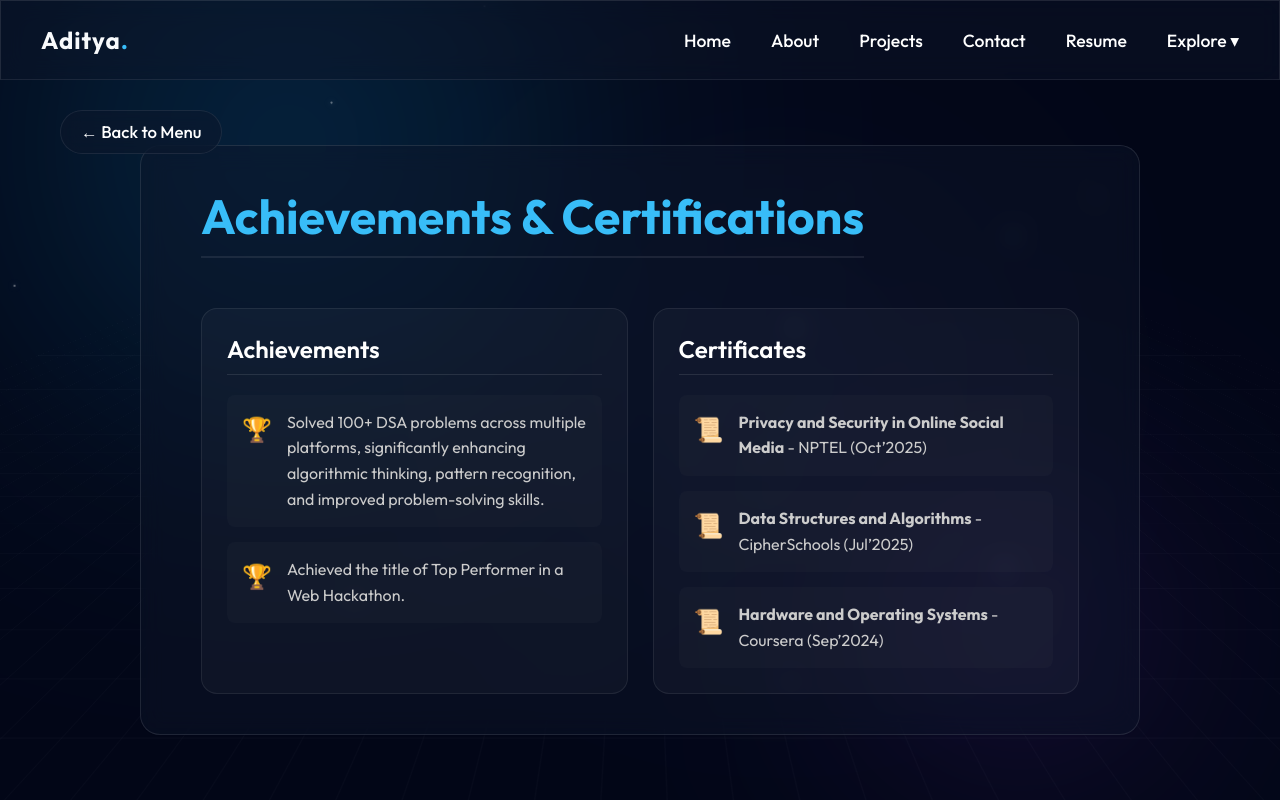
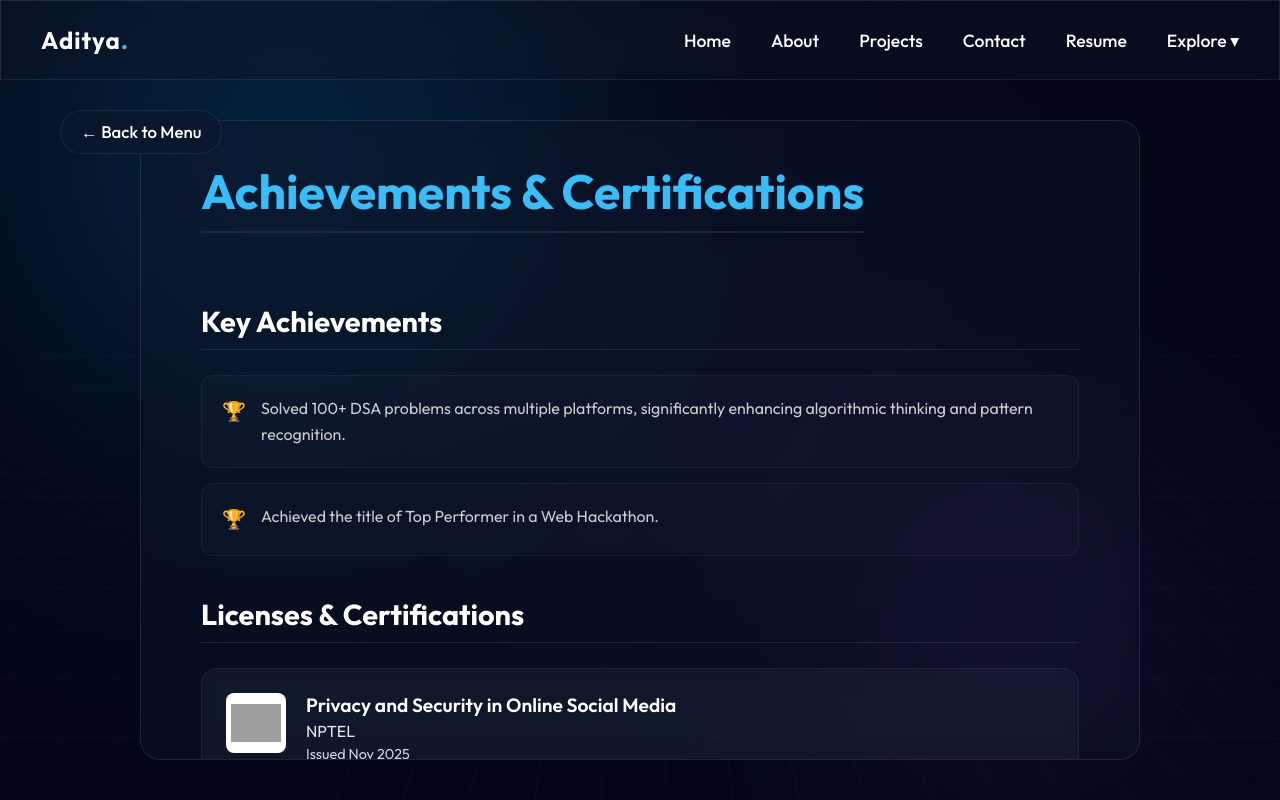
Before and after one commit to Aditya51002/Portfolio, a React app: page /achievements in a window 1280 px wide. Built offline with nearby package versions, Linux system fonts and the light colour scheme; grey boxes are pictures that could not be loaded; the HTML template or start-up script is replaced by a standard one.

Commit message:
Update Achievements page and AnimatedBackground component

```diff
--- a/src/components/AnimatedBackground.jsx
+++ b/src/components/AnimatedBackground.jsx
@@ -48,17 +48,6 @@ const AnimatedBackground = () => {
       {/* Cyber Grid Lines */}
       <div className="cyber-grid" />
 
-      {/* Subtle shooting stars / particles */}
-      <div className="particles-container">
-        {[...Array(15)].map((_, i) => (
-          <div key={i} className="particle" style={{
-            left: `${Math.random() * 100}%`,
-            top: `${Math.random() * 100}%`,
-            animationDelay: `${Math.random() * 5}s`,
-            animationDuration: `${3 + Math.random() * 5}s`
-          }}></div>
-        ))}
-      </div>
 
       <style>{`
         .animated-background {
@@ -128,31 +117,6 @@ const AnimatedBackground = () => {
           100% { transform: perspective(500px) rotateX(60deg) translateY(50px) translateZ(-200px); }
         }
 
-        /* Floating Particles */
-        .particles-container {
-          position: absolute;
-          top: 0;
-          left: 0;
-          width: 100%;
-          height: 100%;
-        }
-
-        .particle {
-          position: absolute;
-          width: 3px;
-          height: 3px;
-          background: #fff;
-          border-radius: 50%;
-          box-shadow: 0 0 10px #fff, 0 0 20px var(--accent);
-          opacity: 0;
-          animation: floatParticle 4s ease-in-out infinite;
-        }
-
-        @keyframes floatParticle {
-          0% { transform: translateY(0) scale(0); opacity: 0; }
-          50% { transform: translateY(-50px) scale(1.5); opacity: 0.8; }
-          100% { transform: translateY(-100px) scale(0); opacity: 0; }
-        }
       `}</style>
     </div>
   );
--- a/src/pages/Achievements.jsx
+++ b/src/pages/Achievements.jsx
@@ -1,101 +1,270 @@
+import React from 'react';
+import { motion } from 'framer-motion';
+
 const Achievements = () => {
+  const certifications = [
+    {
+      title: "Privacy and Security in Online Social Media",
+      issuer: "NPTEL",
+      issued: "Nov 2025",
+      logo: "https://encrypted-tbn0.gstatic.com/images?q=tbn:ANd9GcTVtVfByN7kOqYqP3Z6Lh6s5M7o4_8M9_O3-A&s", // Reliable NPTEL logo
+      link: "#"
+    },
+    {
+      title: "Java Data Structures and Algorithms with Java",
+      issuer: "CipherSchools",
+      issued: "Jun 2025",
+      logo: "https://www.cipherschools.com/static/media/Cipherschools_icon@2x.3b979313.png", // Corrected CipherSchools logo
+      link: "#"
+    },
+    {
+      title: "Java programming",
+      issuer: "HackerRank",
+      issued: "Jun 2024",
+      logo: "https://upload.wikimedia.org/wikipedia/commons/4/40/HackerRank_Icon-1000px.png",
+      link: "#"
+    },
+    {
+      title: "Programming in C# Certification",
+      issuer: "Lovely Professional University (LPU)",
+      issued: "Apr 2024",
+      credentialId: "33aO4dP70Q80n8co6",
+      logo: "https://upload.wikimedia.org/wikipedia/en/thumb/3/3a/Lovely_Professional_University_logo.png/220px-Lovely_Professional_University_logo.png",
+      link: "#"
+    },
+    {
+      title: "Learn to Code in Python 3: Programming beginner to advanced",
+      issuer: "Udemy",
+      issued: "Feb 2024",
+      logo: "https://www.vectorlogo.zone/logos/udemy/udemy-icon.svg",
+      link: "#"
+    },
+    {
+      title: "DBMS",
+      issuer: "Udemy",
+      issued: "Feb 2024",
+      logo: "https://www.vectorlogo.zone/logos/udemy/udemy-icon.svg",
+      link: "#"
+    },
+    {
+      title: "Mastering C++ Language",
+      issuer: "Udemy",
+      issued: "Jun 2024",
+      logo: "https://www.vectorlogo.zone/logos/udemy/udemy-icon.svg",
+      link: "#"
+    },
+    {
+      title: "Adobe Premiere Pro Masterclass for Video Editing",
+      issuer: "Udemy",
+      issued: "Jun 2024",
+      logo: "https://www.vectorlogo.zone/logos/udemy/udemy-icon.svg",
+      link: "#"
+    },
+    {
+      title: "Responsive Web Design",
+      issuer: "freeCodeCamp",
+      issued: "Sep 2023",
+      logo: "https://cdn.freecodecamp.org/platform/universal/fcc_primary.svg",
+      link: "#"
+    }
+  ];
+
+  const containerVariants = {
+    hidden: { opacity: 0 },
+    show: {
+      opacity: 1,
+      transition: { staggerChildren: 0.1 }
+    }
+  };
+
+  const itemVariants = {
+    hidden: { opacity: 0, y: 20 },
+    show: { opacity: 1, y: 0 }
+  };
+
   return (
     <div className="page-container glass">
-      <h2 className="page-title">Achievements & Certifications</h2>
-      <div className="achievements-grid">
-        <div className="achievement-card">
-          <div className="card-header">
-            <h3>Achievements</h3>
-          </div>
-          <ul className="icon-list">
-            <li>
-              <span className="icon">🏆</span>
-              Solved 100+ DSA problems across multiple platforms, significantly enhancing algorithmic thinking, pattern recognition, and improved problem-solving skills.
-            </li>
-            <li>
-              <span className="icon">🏆</span>
-              Achieved the title of Top Performer in a Web Hackathon.
-            </li>
-          </ul>
-        </div>
+      <motion.h2
+        initial={{ opacity: 0, x: -20 }}
+        animate={{ opacity: 1, x: 0 }}
+        className="page-title"
+      >
+        Achievements & Certifications
+      </motion.h2>
 
-        <div className="achievement-card">
-          <div className="card-header">
-            <h3>Certificates</h3>
-          </div>
-          <ul className="icon-list">
-            <li>
-              <span className="icon">📜</span>
-              <span><strong>Privacy and Security in Online Social Media</strong> - NPTEL (Oct’2025)</span>
-            </li>
-            <li>
-              <span className="icon">📜</span>
-              <span><strong>Data Structures and Algorithms</strong> - CipherSchools (Jul’2025)</span>
-            </li>
-            <li>
-              <span className="icon">📜</span>
-              <span><strong>Hardware and Operating Systems</strong> - Coursera (Sep’2024)</span>
-            </li>
-          </ul>
+      <div className="achievements-section">
+        <h3 className="section-header">Key Achievements</h3>
+        <div className="achievements-list">
+          <motion.div initial={{ opacity: 0, y: 10 }} animate={{ opacity: 1, y: 0 }} className="achievement-item">
+            <span className="bullet">🏆</span>
+            <p>Solved 100+ DSA problems across multiple platforms, significantly enhancing algorithmic thinking and pattern recognition.</p>
+          </motion.div>
+          <motion.div initial={{ opacity: 0, y: 10 }} animate={{ opacity: 1, y: 0, transition: { delay: 0.1 } }} className="achievement-item">
+             <span className="bullet">🏆</span>
+             <p>Achieved the title of Top Performer in a Web Hackathon.</p>
+          </motion.div>
         </div>
       </div>
+
+      <div className="certifications-section">
+        <h3 className="section-header">Licenses & Certifications</h3>
+        <motion.div
+          className="certifications-grid"
+          variants={containerVariants}
+          initial="hidden"
+          whileInView="show"
+          viewport={{ once: true }}
+        >
+          {certifications.map((cert, index) => (
+            <motion.div key={index} variants={itemVariants} className="cert-card glass">
+              <div className="cert-logo-container">
+                <img src={cert.logo} alt={cert.issuer} className="cert-logo" />
+              </div>
+              <div className="cert-info">
+                <h4 className="cert-title">{cert.title}</h4>
+                <p className="cert-issuer">{cert.issuer}</p>
+                <p className="cert-issued">Issued {cert.issued}</p>
+                {cert.credentialId && <p className="cert-id">Credential ID {cert.credentialId}</p>}
+                <a href={cert.link} target="_blank" rel="noopener noreferrer" className="show-credential-btn">
+                   Show credential <span className="arrow-icon">↗</span>
+                </a>
+              </div>
+            </motion.div>
+          ))}
+        </motion.div>
+      </div>
       <style>{`
-        .achievements-grid {
-          display: grid;
-          grid-template-columns: repeat(auto-fit, minmax(320px, 1fr));
-          gap: 25px;
-          margin-top: 20px;
+        .achievements-section, .certifications-section {
+          margin-top: 40px;
           width: 100%;
         }
-        .achievement-card {
-          background: rgba(255, 255, 255, 0.03);
-          border: 1px solid var(--border-color);
-          border-radius: 16px;
-          padding: 25px;
-          transition: all 0.3s ease;
-          display: flex;
-          flex-direction: column;
+
+        .section-header {
+          font-size: 1.8rem;
+          color: #fff;
+          margin-bottom: 25px;
+          border-bottom: 1px solid rgba(255,255,255,0.1);
+          padding-bottom: 10px;
         }
-        .achievement-card:hover {
-          transform: translateY(-5px);
-          border-color: var(--accent-light);
-          box-shadow: 0 10px 30px rgba(0,0,0, 0.3);
-          background: rgba(255, 255, 255, 0.05);
-        }
-        .card-header {
-          margin-bottom: 20px;
-          padding-bottom: 10px;
-          border-bottom: 1px solid rgba(255,255,255,0.1);
-        }
-        .card-header h3 {
-          font-size: 1.5rem;
-          color: #fff;
-          font-weight: 600;
-        }
-        .icon-list {
-          list-style-type: none;
-          padding: 0;
+
+        .achievements-list {
           display: flex;
           flex-direction: column;
           gap: 15px;
         }
-        .icon-list li {
+
+        .achievement-item {
           display: flex;
-          align-items: flex-start;
           gap: 15px;
-          color: #cccccc;
+          padding: 20px;
+          background: rgba(255, 255, 255, 0.02);
+          border: 1px solid rgba(255, 255, 255, 0.05);
+          border-radius: 12px;
+          color: #ccc;
           line-height: 1.6;
-          background: rgba(255, 255, 255, 0.02);
-          padding: 15px;
+        }
+
+        .bullet { font-size: 1.2rem; }
+
+        .certifications-grid {
+          display: grid;
+          grid-template-columns: 1fr;
+          gap: 20px;
+        }
+
+        .cert-card {
+          display: flex;
+          gap: 20px;
+          padding: 24px;
+          border-radius: 16px;
+          background: rgba(255, 255, 255, 0.03);
+          border: 1px solid rgba(255, 255, 255, 0.05);
+          transition: all 0.3s ease;
+          position: relative;
+        }
+
+        .cert-card:hover {
+          background: rgba(255, 255, 255, 0.05);
+          border-color: var(--accent-light);
+          transform: translateX(10px);
+        }
+
+        .cert-logo-container {
+          width: 60px;
+          height: 60px;
+          flex-shrink: 0;
+          background: white;
           border-radius: 8px;
-          transition: background 0.2s ease;
+          overflow: hidden;
+          padding: 5px;
+          display: flex;
+          align-items: center;
+          justify-content: center;
         }
-        .icon-list li:hover {
-          background: rgba(255, 255, 255, 0.05);
+
+        .cert-logo {
+          max-width: 100%;
+          max-height: 100%;
+          object-fit: contain;
         }
-        .icon {
-          font-size: 1.5rem;
-          flex-shrink: 0;
+
+        .cert-info {
+          display: flex;
+          flex-direction: column;
+          gap: 4px;
+        }
+
+        .cert-title {
+          font-size: 1.2rem;
+          color: #fff;
+          font-weight: 600;
+        }
+
+        .cert-issuer {
+          font-size: 1rem;
+          color: #fff;
+          opacity: 0.9;
+        }
+
+        .cert-issued, .cert-id {
+          font-size: 0.9rem;
+          color: var(--text-secondary);
+        }
+
+        .show-credential-btn {
+          margin-top: 12px;
+          display: inline-flex;
+          align-items: center;
+          gap: 8px;
+          padding: 6px 18px;
+          border-radius: 20px;
+          border: 1.5px solid rgba(255, 255, 255, 0.7);
+          color: #fff;
+          font-size: 0.85rem;
+          font-weight: 600;
+          text-decoration: none;
+          transition: all 0.3s ease;
+          width: fit-content;
+        }
+
+        .show-credential-btn:hover {
+          background: rgba(255, 255, 255, 0.1);
+          border-color: #fff;
+          transform: translateY(-2px);
+        }
+
+        .arrow-icon { font-size: 0.8rem; }
+
+        @media (max-width: 768px) {
+          .cert-card {
+            flex-direction: column;
+            gap: 15px;
+          }
+          .cert-logo-container {
+            width: 50px;
+            height: 50px;
+          }
+           .cert-title { font-size: 1.1rem; }
         }
       `}</style>
     </div>
```
